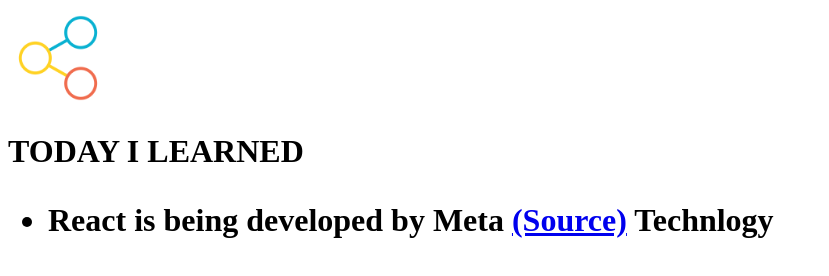
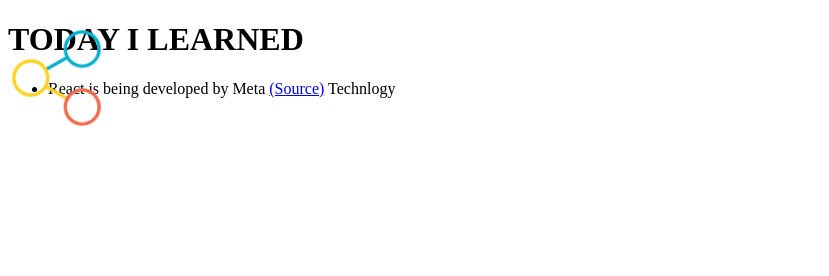
Before and after one commit to taanngent/Share-a-fact, a plain HTML site: page index.html in a window 1280 px wide. Shown: the whole page, without its empty margins (0-829 px from the left). Drawn offline with Linux system fonts and the light colour scheme.

Commit message:
Update index.html

```diff
--- a/index.html
+++ b/index.html
@@ -11,8 +11,10 @@
         </title>
     </head>
     <body>
-        <img src="share-23667.png" height="100" width="100" alt="Share interesting facts"/>
-        <h1> TODAY I LEARNED
+        <header>
+        <img src="share-23667.png" style="position: fixed; top: 0.3`cm; left: 0; height: 3cm; width: 3cm;" alt="Share interesting facts"/>
+        <h1> TODAY I LEARNED </h1>
+        </header>
             <ul>
                 <li>
                     React is being developed by Meta
@@ -22,6 +24,5 @@
             </ul>
             <p>
             </p>
-        </h1>
     </body>
 </html>
```
